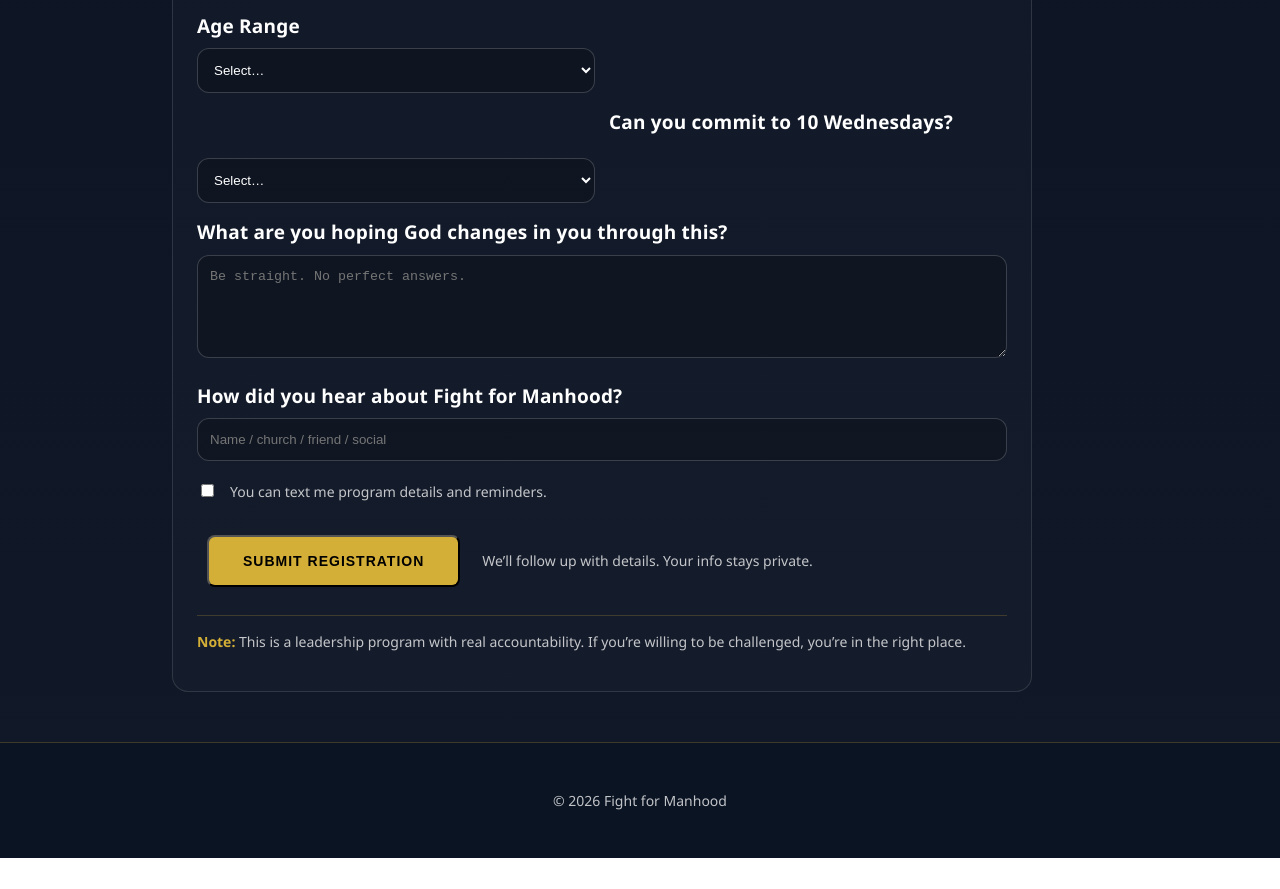
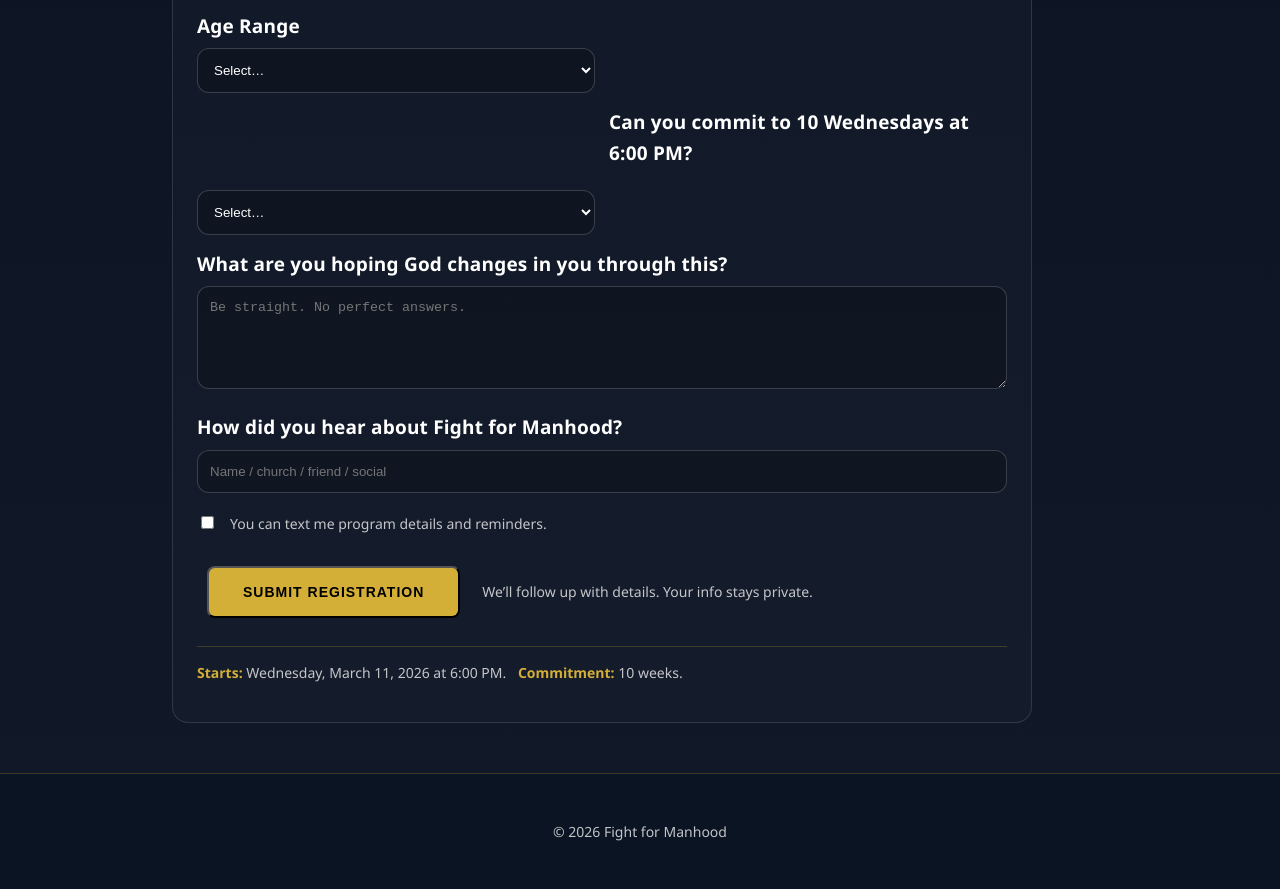
Before and after one commit to fightformanhood/fight-for-manhood-site, an Eleventy site: page src/apply.md in a window 1280 px wide. Shown: the part 711-1600 px from the top of the page. Before the commit the page ends 1569 px from the top, so only its background shows below. Built offline with nearby package versions, Linux system fonts and the light colour scheme; Eleventy itself is replaced by a stand-in of ours; files that its build step writes are made by us from their sources.

Commit message:
Update apply.md

```diff
--- a/src/apply.md
+++ b/src/apply.md
@@ -5,15 +5,15 @@
 
 <section class="section">
   <h3>Register</h3>
-  <p class="muted" style="max-width:820px;">
-    Fill this out and we’ll contact you with the location and start details. This is a men-only, high-challenge / high-support environment.
+  <p class="muted" style="max-width:860px;">
+    The next cohort starts <strong style="color:var(--gold);">Wednesday, March 11, 2026 at 6:00 PM</strong> (Knoxville).
+    Fill this out and we’ll contact you with the location and start details.
   </p>
 
   <div style="max-width:860px; margin-top:18px; border:1px solid rgba(255,255,255,.12); background:rgba(255,255,255,.02); border-radius:16px; padding:24px;">
     <form name="ffm-registration" method="POST" data-netlify="true" netlify-honeypot="bot-field" action="/success/">
       <input type="hidden" name="form-name" value="ffm-registration" />
 
-      <!-- Honeypot (hidden) -->
       <p style="display:none;">
         <label>Don’t fill this out: <input name="bot-field" /></label>
       </p>
@@ -62,7 +62,7 @@
         </label>
 
         <label>
-          <div style="font-weight:900; letter-spacing:.2px; margin-bottom:6px;">Can you commit to 10 Wednesdays?</div>
+          <div style="font-weight:900; letter-spacing:.2px; margin-bottom:6px;">Can you commit to 10 Wednesdays at 6:00 PM?</div>
           <select name="commitment" required
             style="width:100%; padding:13px 12px; border-radius:12px; border:1px solid rgba(255,255,255,.18); background:rgba(0,0,0,.18); color:#fff;">
             <option value="" selected disabled>Select…</option>
@@ -103,7 +103,8 @@
 
       <div style="margin-top:18px; border-top:1px solid rgba(212,175,55,.22); padding-top:14px;">
         <p class="muted" style="margin:0; font-size:14px;">
-          <strong style="color:var(--gold);">Note:</strong> This is a leadership program with real accountability. If you’re willing to be challenged, you’re in the right place.
+          <strong style="color:var(--gold);">Starts:</strong> Wednesday, March 11, 2026 at 6:00 PM.
+          <strong style="color:var(--gold); margin-left:8px;">Commitment:</strong> 10 weeks.
         </p>
       </div>
     </form>
```
